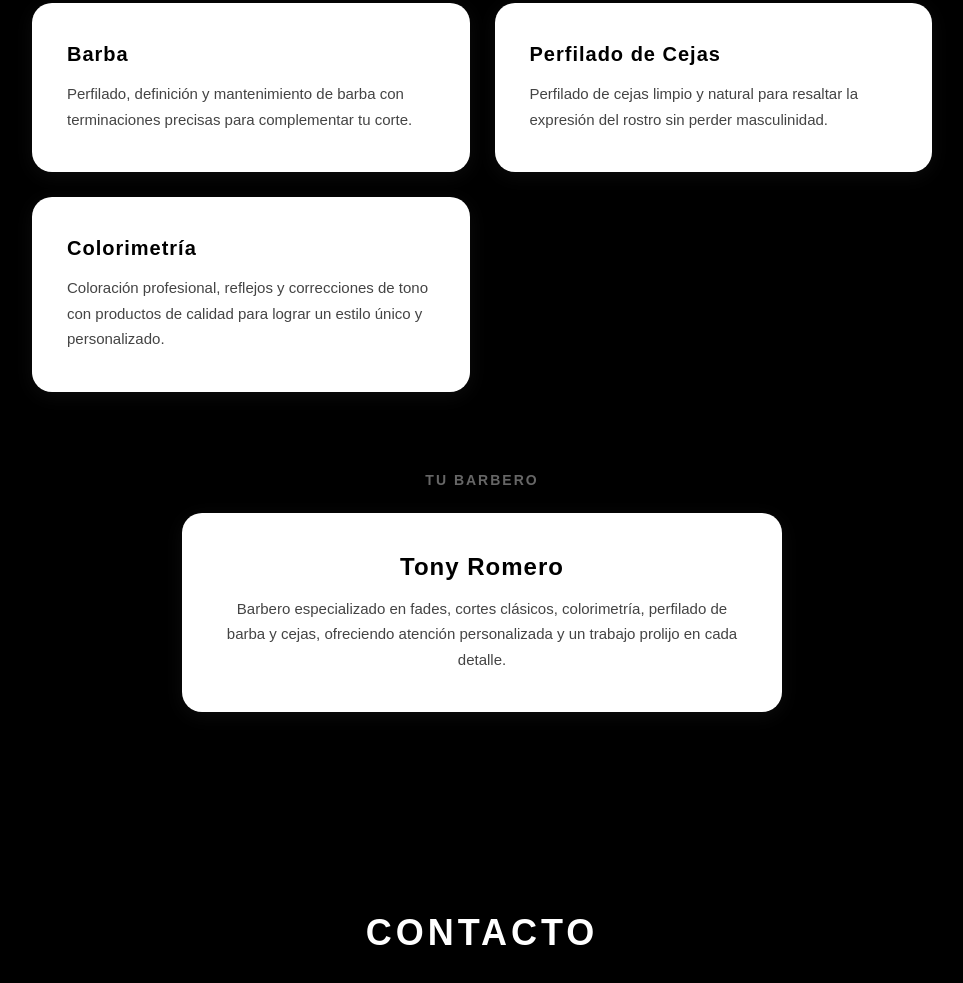
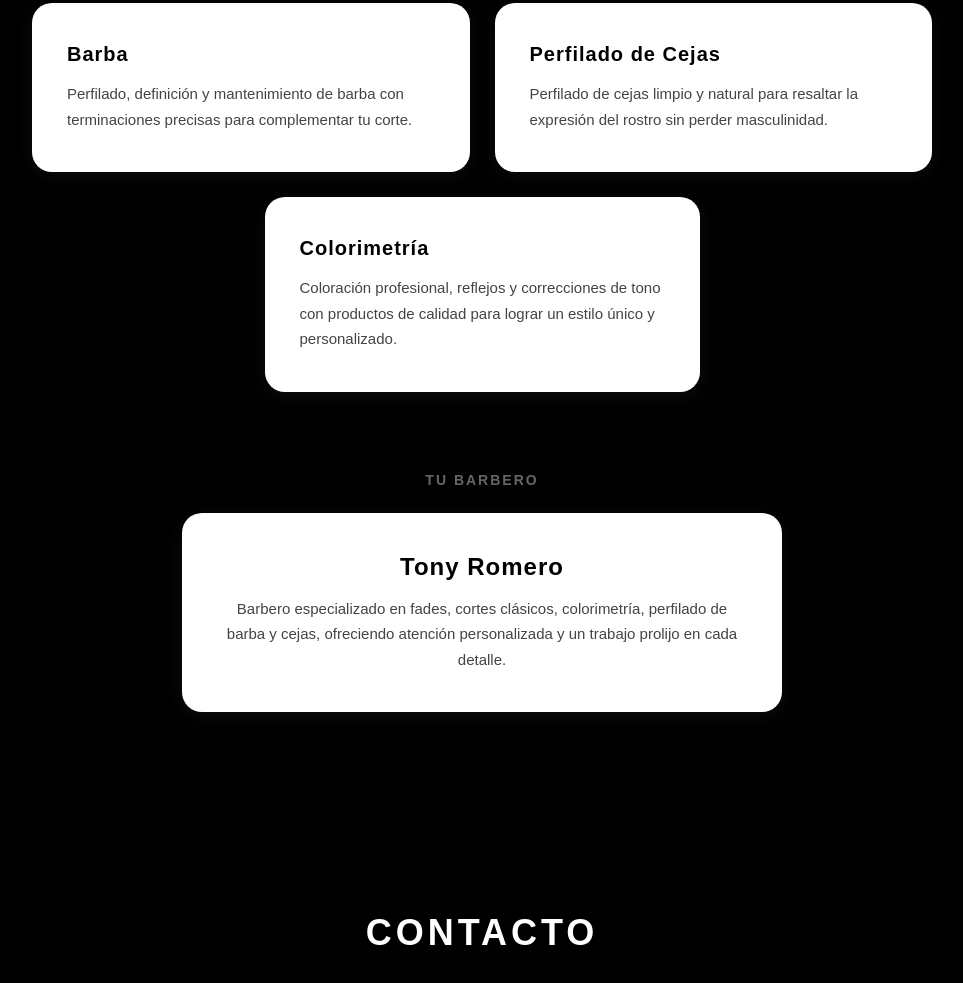
Before and after one commit to knmaxi888-hash/trbarber1, a website: page index.html in a window 1280 px wide. Shown: the part 2674-3657 px from the top of the page, without its empty margins (158-1121 px from the left). Drawn offline with Linux system fonts and the light colour scheme.

Commit message:
style: center Colorimetría card when odd

```diff
--- a/index.html
+++ b/index.html
@@ -414,6 +414,13 @@
             font-size: 15px;
             color: #444;
             line-height: 1.7;
+        }
+
+        .services-grid .service-card:last-child:nth-child(odd) {
+            grid-column: 1 / -1;
+            max-width: 435px;
+            width: 100%;
+            justify-self: center;
         }
 
         .barber-section {
```
